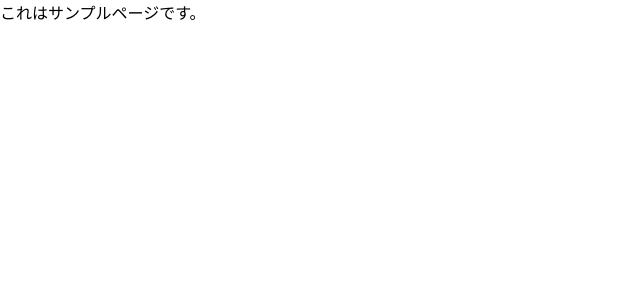
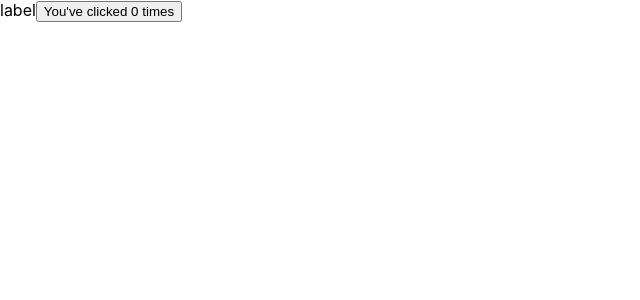
Before and after one commit to shifujito/next-sample, a Next.js app in the folder next-sample/: page / in a window 1280 px wide. Shown: the top 300 px of the page, without its empty margins (0-640 px from the left). Built offline with nearby package versions, Linux system fonts and the light colour scheme.

Commit message:
auto commit

```diff
--- /dev/null
+++ b/next-sample/components/container.tsx
@@ -0,0 +1,40 @@
+import { useCallback, useState } from 'react';
+import { text } from "stream/consumers"
+import Button from './presentational';
+
+
+const usePopup = () => {
+    const cb = useCallback((text: string) => {
+        prompt(text)
+    }, [])
+    return cb
+}
+
+type CountButtonProps = {
+    label: string
+    maximum: number
+}
+
+export const CountButton = (props: CountButtonProps) => {
+    const {label, maximum} = props
+
+    const displayPopup = usePopup()
+
+    const [count, setCount] = useState(0)
+
+    const onClick = useCallback(() => {
+        const newCount = count + 1
+        setCount(newCount)
+
+        if (newCount > maximum){
+            displayPopup(`You've cliked ${newCount} times`)
+        }
+    }, [count, maximum])
+
+    const disabled = count >= maximum
+    const text = disabled ? `Can't click any more` : `You've clicked ${count} times`
+
+    return (
+        <Button disabled={disabled} onClick={onClick} label={label} text={text}></Button>
+    )
+}
--- /dev/null
+++ b/next-sample/components/presentational.tsx
@@ -0,0 +1,21 @@
+type ButtonProps = {
+    label: string
+    text: string
+    disabled: boolean
+    onClick: React.MouseEventHandler<HTMLButtonElement>
+}
+
+const Button = (props: ButtonProps) => {
+    const {label, text, disabled, onClick} = props
+
+    return (
+        <div className="button-container">
+            <span>{label}</span>
+            <button disabled={disabled} onClick={onClick}>
+                {text}
+            </button>
+        </div>
+    )
+}
+
+export default Button
--- a/next-sample/pages/index.tsx
+++ b/next-sample/pages/index.tsx
@@ -1,4 +1,8 @@
+import { CountButton } from "../components/container";
+
 function Sample(){
-  return <span>これはサンプルページです。</span>
-}
+  return (
+    <CountButton label={"label"} maximum={10}></CountButton>
+  )
+  }
 export default Sample
```
Also changed, not shown: next-sample/pages/sayhello.tsx (+2 -5 lines).
